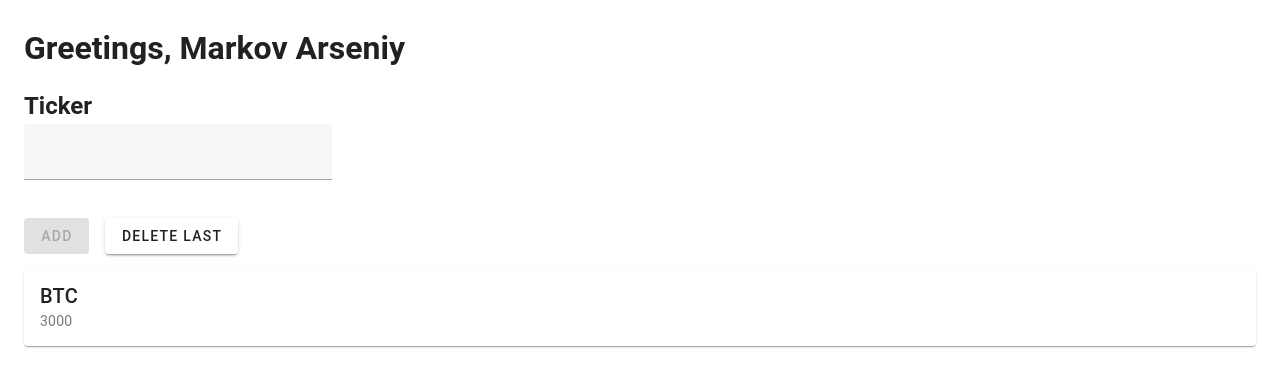
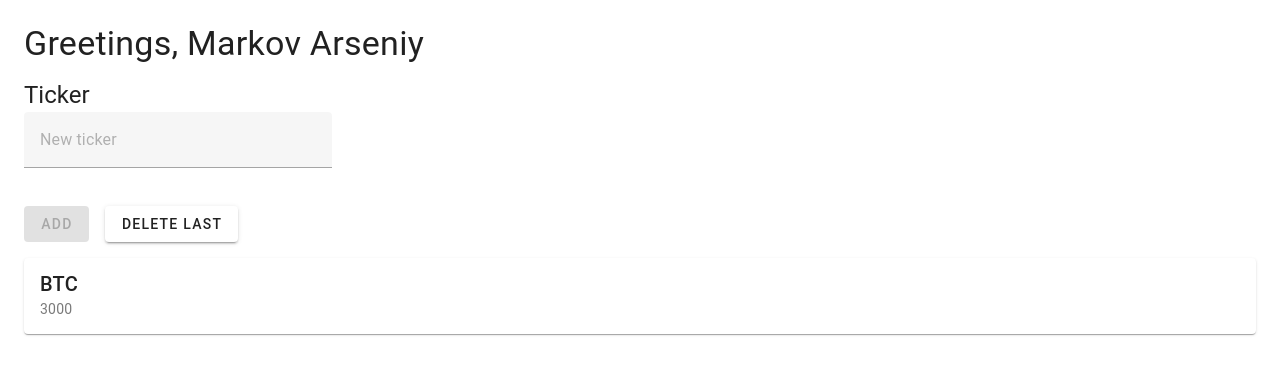
Before and after one commit to Un2mercey/cryptonomicon, a Vue app: page / in a window 1280 px wide. Shown: the top 386 px of the page. Built offline with nearby package versions, Linux system fonts and the light colour scheme.

Commit message:
Lang files & heading

```diff
--- a/src/elements/layout/Header.vue
+++ b/src/elements/layout/Header.vue
@@ -1,11 +1,11 @@
 <template>
     <header class="mb-4">
         <template v-if="currentUser">
-            <h1>
+            <h4 class="text-h4">
                 {{ $t('notices.greetings') }},
                 {{ currentUser.lastName }}
                 {{ currentUser.firstName }}
-            </h1>
+            </h4>
         </template>
         <template v-else>
             <div class="d-flex">
@@ -15,9 +15,9 @@
                     color="red"
                     indeterminate
                 />
-                <h1>
+                <h4 class="text-h4">
                     {{ $t('notices.fetching') }}
-                </h1>
+                </h4>
             </div>
         </template>
     </header>
--- a/src/locales/en/forms.json
+++ b/src/locales/en/forms.json
@@ -1,3 +1,4 @@
 {
-    "ticker": "Ticker"
+    "ticker": "Ticker",
+    "newTicker": "New ticker"
 }
--- a/src/locales/ru/forms.json
+++ b/src/locales/ru/forms.json
@@ -1,3 +1,4 @@
 {
-    "ticker": "RU:Ticker"
+    "ticker": "RU:Ticker",
+    "newTicker": "RU:New ticker"
 }
--- a/src/views/Home.vue
+++ b/src/views/Home.vue
@@ -1,11 +1,11 @@
 <template>
     <section>
-        <h2>
+        <h5 class='text-h5'>
             {{ $t('forms.ticker') }}
-        </h2>
+        </h5>
         <v-text-field
             v-model="newTicker"
-            outlined
+            :placeholder="$t('forms.newTicker')"
             class="mb-4 w-25 h-25"
         />
         <div class="d-flex mb-4">
```
